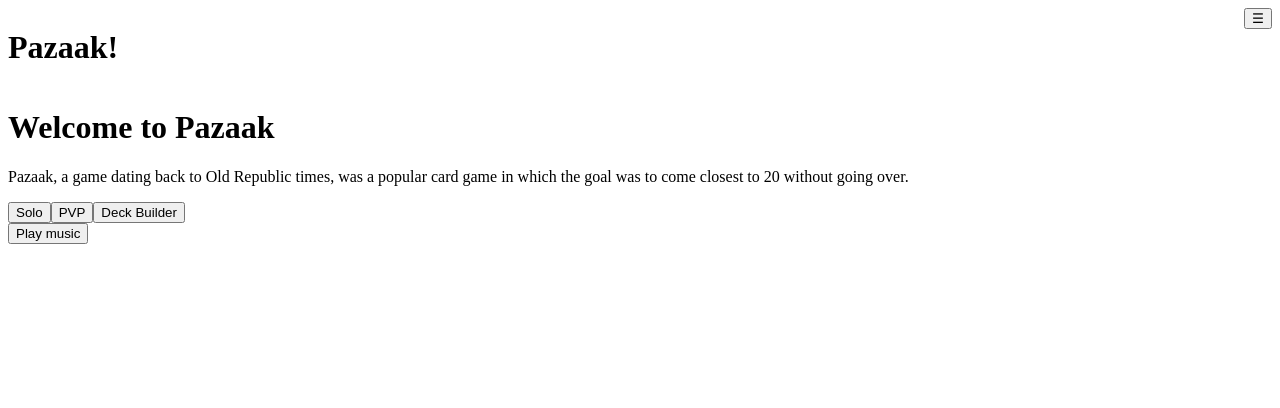
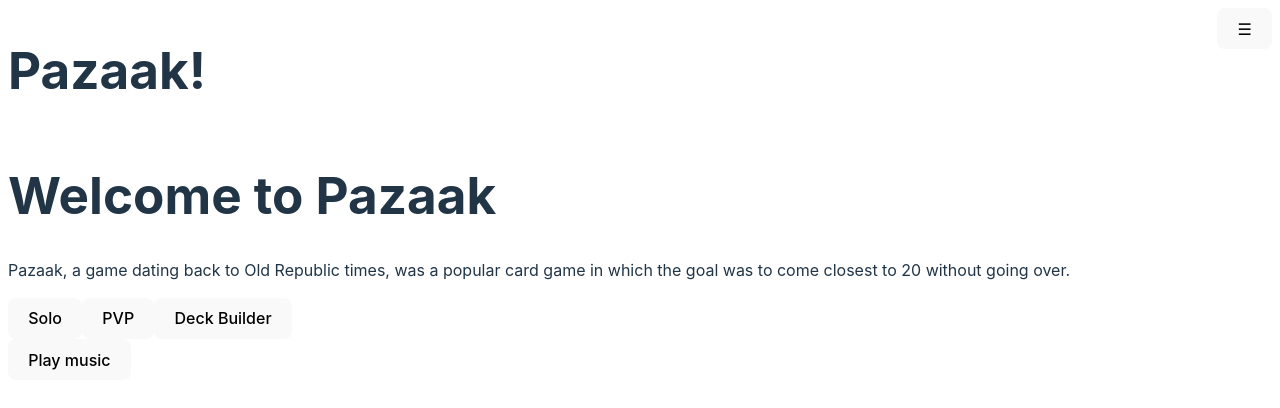
Before and after one commit to abasile1-tech/PazaakPadawan, a React (Vite) app in the folder client/: page / in a window 1280 px wide. Shown: the top 408 px of the page. Built offline with nearby package versions, Linux system fonts and the light colour scheme.

Commit message:
bringDarkModeBack

```diff
--- a/client/src/index.css
+++ b/client/src/index.css
@@ -1,4 +1,4 @@
-/* :root {
+:root {
   font-family: Inter, system-ui, Avenir, Helvetica, Arial, sans-serif;
   line-height: 1.5;
   font-weight: 400;
@@ -23,13 +23,13 @@ a:hover {
   color: #535bf2;
 }
 
-body {
+/* body {
   margin: 0;
   display: flex;
   place-items: center;
   min-width: 320px;
   min-height: 100vh;
-}
+} */
 
 h1 {
   font-size: 3.2em;
@@ -67,5 +67,3 @@ button:focus-visible {
     background-color: #f9f9f9;
   }
 }
-
- */
```
